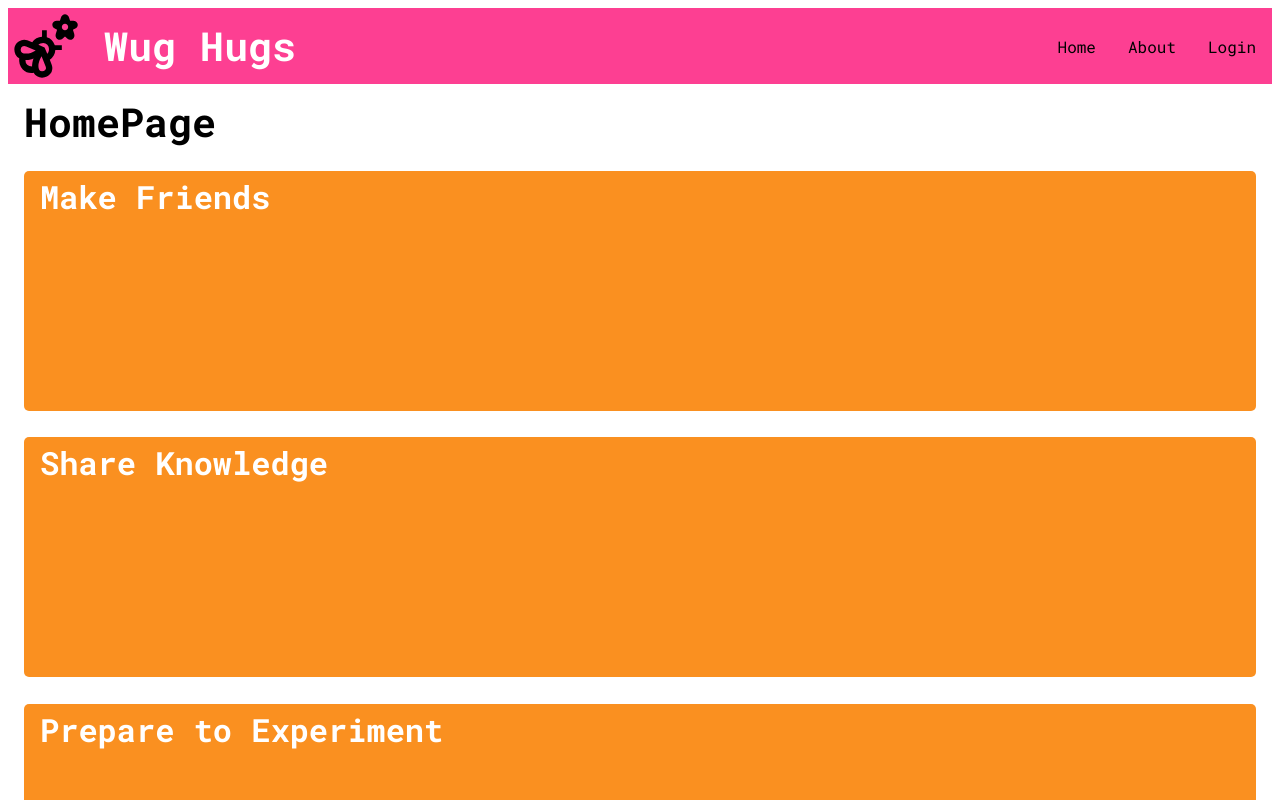
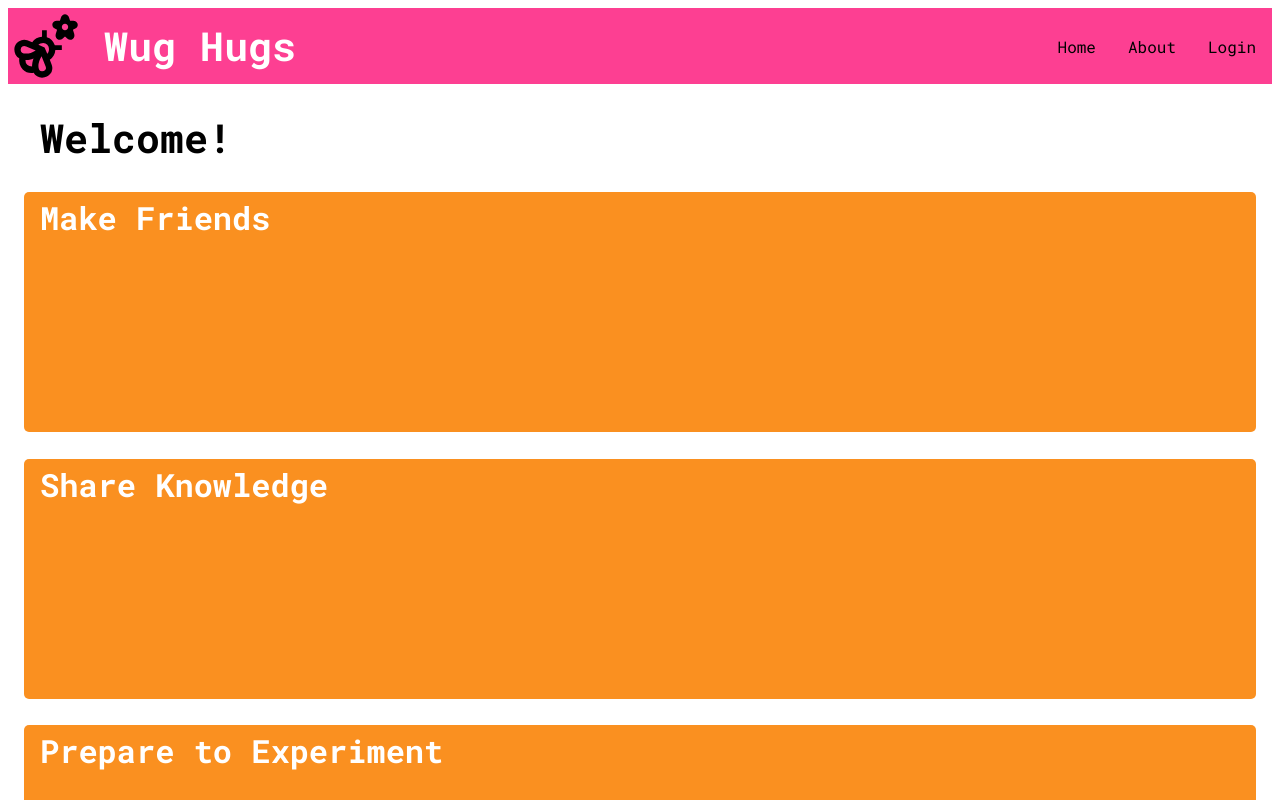
Before and after one commit to spaco22/wughugs-client, a React (Vite) app: page / in a window 1280 px wide. Shown: the top 800 px of the page. Built offline with nearby package versions, Linux system fonts and the light colour scheme.

Commit message:
add cards to homepage, add border

```diff
--- a/src/Pages/HomePage/HomePage.jsx
+++ b/src/Pages/HomePage/HomePage.jsx
@@ -4,8 +4,9 @@ import "./HomePage.scss";
 function HomePage() {
   return (
     <main className="homepage">
-      <h1>HomePage</h1>
+      <h1 className="homepage__title">Welcome!</h1>
 
+      <div className="cards">
       <section className="card">
         <h2 className="card__title">Make Friends</h2>
       </section>
@@ -17,6 +18,7 @@ function HomePage() {
       <section className="card">
         <h2 className="card__title">Prepare to Experiment</h2>
       </section>
+      </div>
     </main>
   );
 }
--- a/src/Pages/HomePage/HomePage.scss
+++ b/src/Pages/HomePage/HomePage.scss
@@ -4,7 +4,13 @@
 @use "../../styles/partials/variables" as *;
 
 .homepage {
+    &__title {
+        margin: 2rem;
+    }
+}
 
+.cards {
+    margin-bottom: 2rem;
 }
 
 .card {
```
